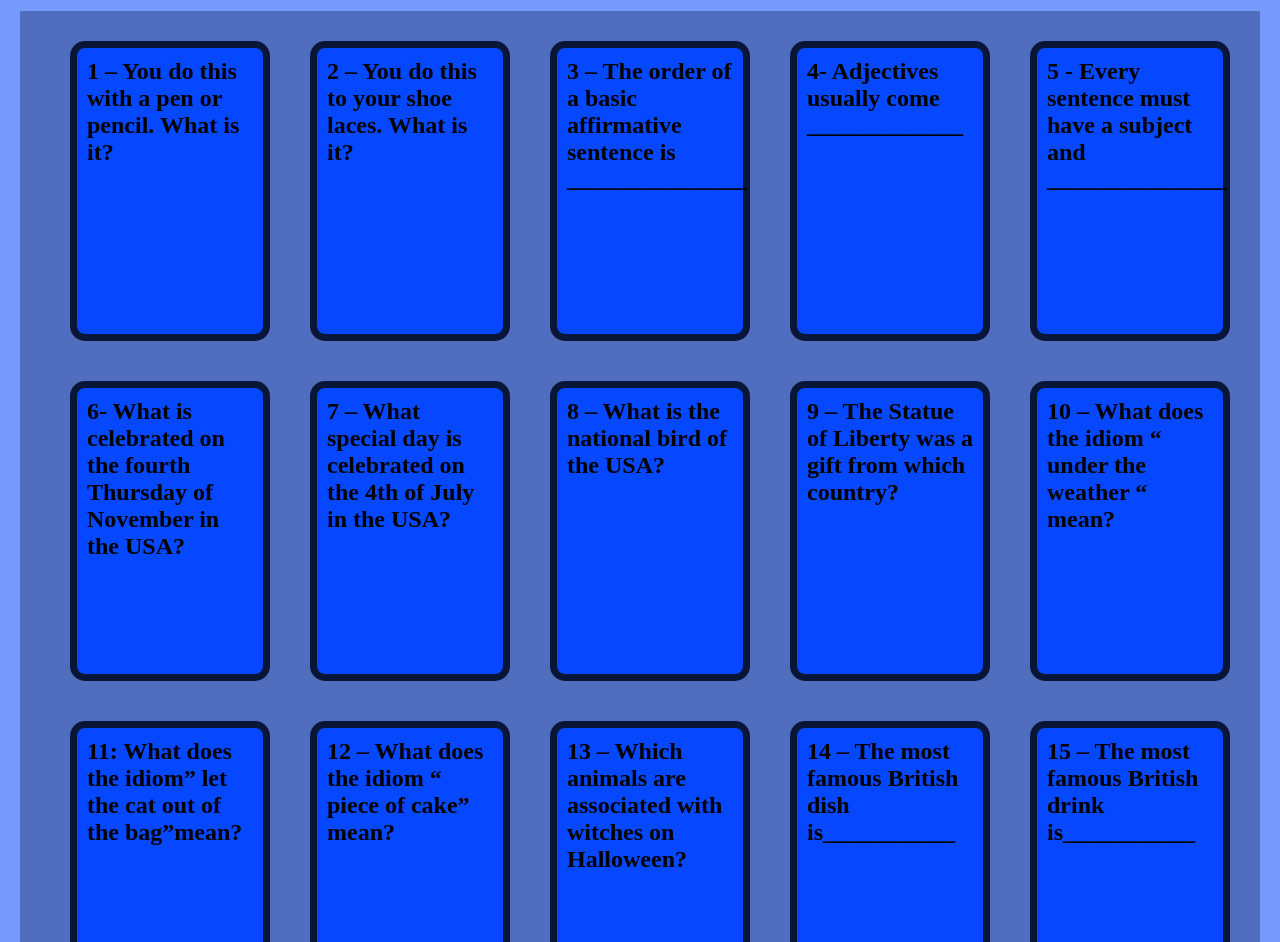
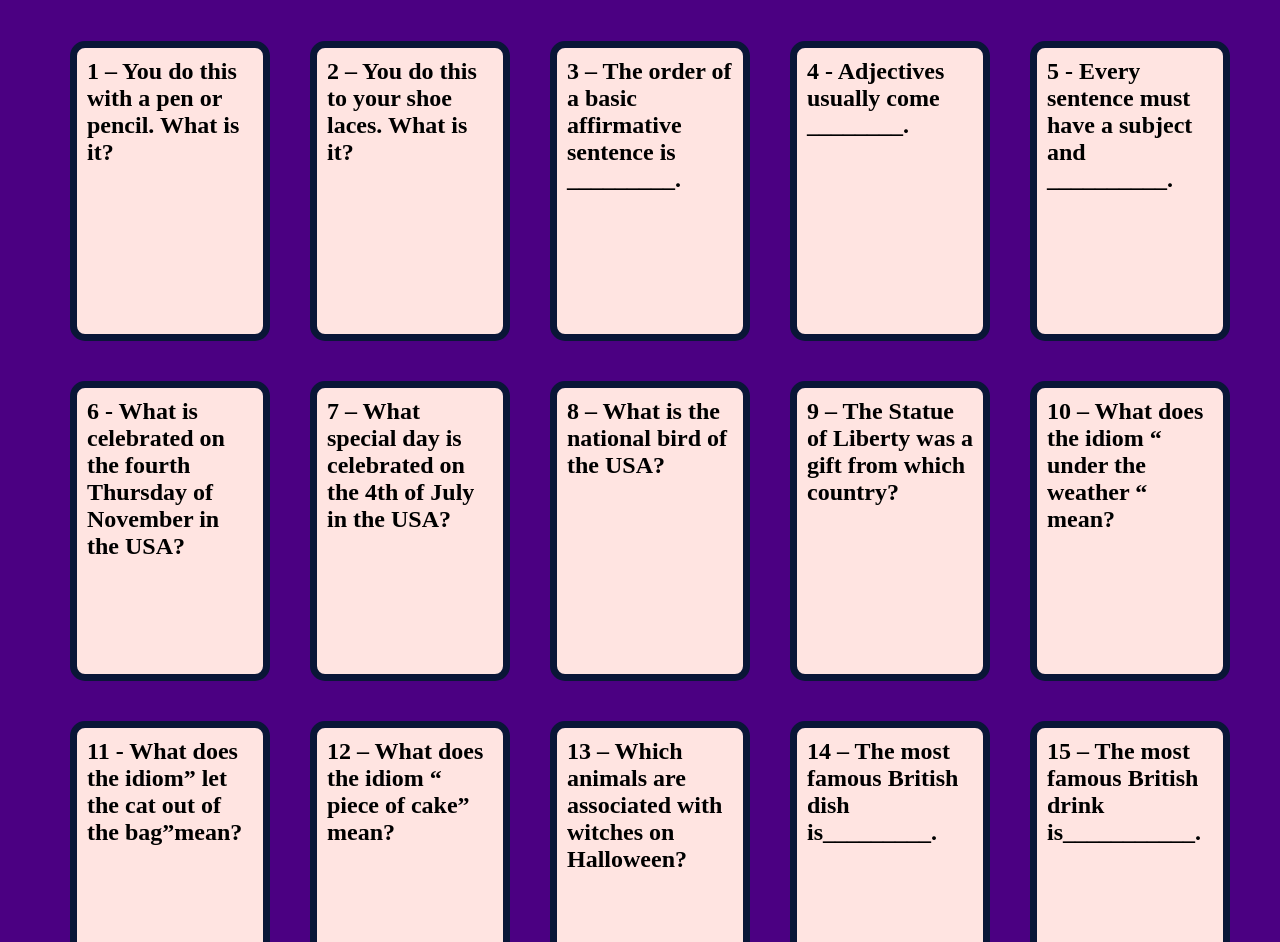
Before and after one commit to EnzoCaldana/card-ingles, a plain HTML site: page index.html in a window 1280 px wide. Shown: the part 79-1021 px from the top of the page. Drawn offline with Linux system fonts and the light colour scheme.

Commit message:
Atualização

```diff
--- a/CSS/cards.css
+++ b/CSS/cards.css
@@ -28,14 +28,14 @@
 }
 
 .front{
-    background-color: #0548FF;
+    background-color: #ffe4e1;
     transform: rotateY(0);
     cursor: pointer;
 
 }
 
 .back{
-    background-color: #769AFE;
+    background-color: #e0ffff;
     transform: rotateY(180deg);
     cursor: pointer;
 }
--- a/CSS/header.css
+++ b/CSS/header.css
@@ -2,7 +2,7 @@
     display: flex;
     justify-content: space-evenly;
     align-items: center;
-    background-color: #506DBE;
+    background-color: #ffffffa4;
     height: 50px;
     margin: 20px;
 }
--- a/CSS/style.css
+++ b/CSS/style.css
@@ -10,14 +10,14 @@
 }
 
 body{
-    background-color: #769AFE;
+    background-color:#4B0082;
 }
+
 
 main{
     display: flex;
     flex-wrap: wrap;
     justify-content: center;
-     background-color: #506DBE;
      margin: 20px;
 
 }
@@ -26,7 +26,7 @@ main{
     display: flex;
     justify-content: space-evenly;
     align-items: center;
-    background-color: #506DBE;
+    background-color: #ffffffc4;
     height: 95px;
     margin: 20px;
 
--- a/index.html
+++ b/index.html
@@ -12,7 +12,7 @@
     <header>
         <div class="menu">
             <div class="titulo"><img src="" alt=""></div>
-            <div class="titulo"><img src="logo.png" alt="" height="40px"></div>
+            <div class="titulo"><img src="./Imagens/logo.png" alt="" height="40px"></div>
             <div class="titulo">Professor: Tamires</div>
             <div class="titulo">Disciplina: Inglês</div>
             <div class="titulo">Tema: Curiosidades</div>
@@ -47,7 +47,7 @@
         <div class="card">
             <div class="face">
                 <div class="front">
-                    <h2>3 – The order of a basic affirmative sentence is _______________</h2>
+                    <h2>3 – The order of a basic affirmative sentence is _________.</h2>
                 </div>
                 <div class="back">
                     <h2>A: Subject -verb – object</h2>
@@ -58,7 +58,7 @@
         <div class="card">
             <div class="face">
                 <div class="front">
-                    <h2>4- Adjectives usually come _____________</h2>
+                    <h2>4 - Adjectives usually come ________.</h2>
                 </div>
                 <div class="back">
                     <h2>A: before a noun</h2>
@@ -71,7 +71,7 @@
         <div class="card">
             <div class="face">
                 <div class="front">
-                    <h2>5 - Every sentence must have a subject and _______________</h2>
+                    <h2>5 - Every sentence must have a subject and __________.</h2>
                 </div>
                 <div class="back">
                     <h2>A: a verb</h2>
@@ -84,7 +84,7 @@
         <div class="card">
             <div class="face">
                 <div class="front">
-                    <h2>6- What is celebrated on the fourth Thursday of November in the USA?</h2>
+                    <h2>6 - What is celebrated on the fourth Thursday of November in the USA?</h2>
                 </div>
                 <div class="back">
                     <h2>A: Thanksgiving</h2>
@@ -148,7 +148,7 @@
         <div class="card">
             <div class="face">
                 <div class="front">
-                    <h2>11: What does the idiom” let the cat out of the bag”mean?</h2>
+                    <h2>11 - What does the idiom” let the cat out of the bag”mean?</h2>
                 </div>
                 <div class="back">
                     <h2>A: to reveal a secret</h2>
@@ -186,7 +186,7 @@
         <div class="card">
             <div class="face">
                 <div class="front">
-                    <h2>14 – The most famous British dish is___________</h2>
+                    <h2>14 – The most famous British dish is_________.</h2>
                 </div>
                 <div class="back">
                     <h2>A: fish and chips</h2>
@@ -198,7 +198,7 @@
         <div class="card">
             <div class="face">
                 <div class="front">
-                    <h2>15 – The most famous British drink is___________</h2>
+                    <h2>15 – The most famous British drink is___________.</h2>
                 </div>
                 <div class="back">
                     <h2>A: tea</h2>
@@ -278,7 +278,7 @@
     <footer>
         <div class="alunos">
             <div class="aluno"> <p>Adriel Alves,<br> Enzo Caldana,<br> Felipe Delbone,<br> Yuri Fernandes</p> </div>
-            <div class="logo"><img src="logo.png" alt="" height="40px"></div> <!--logo-->
+            <div class="logo"><img src="./Imagens/logo.png" alt="" height="40px"></div> <!--logo-->
              <div class="professor"> <p>Orientador: Ricardo    Coorientador: Valter </p></div>
         </div><!--  Alunos -->
     </footer>
```
Also changed, not shown: imagens/bandeira-estados-unidos-removebg-preview.png (added), imagens/logo.png (renamed from logo.png).
